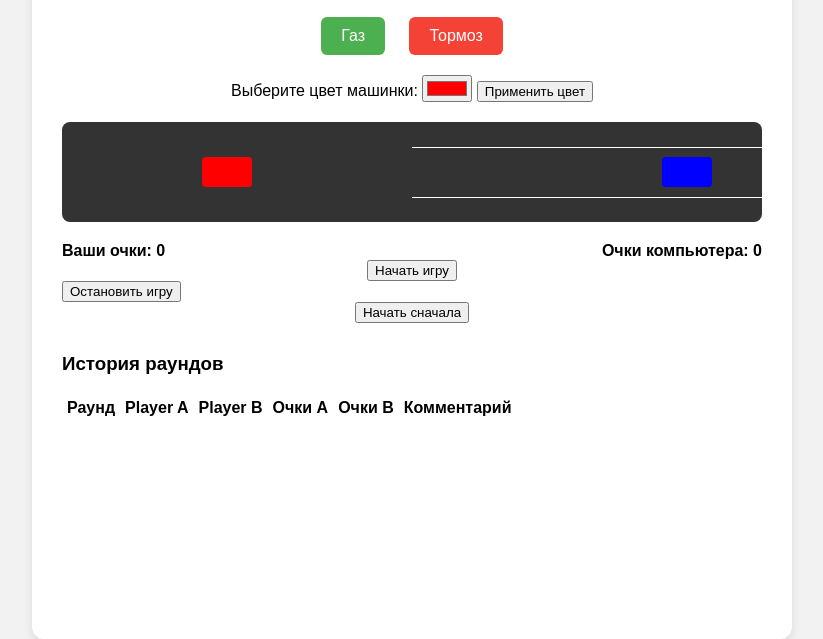
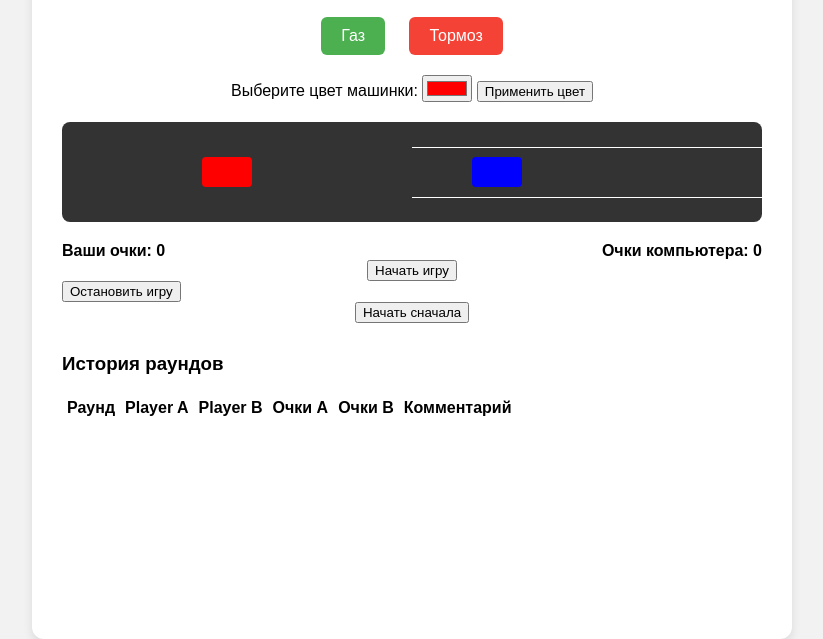
Before and after one commit to pateshman/ChickenOut, a website: page public/index.html in a window 1280 px wide. Both pictures are taken after a click on the button "Начать сначала". Shown: the part 161-800 px from the top of the page, without its empty margins (228-1051 px from the left). Drawn offline with Linux system fonts and the light colour scheme.

Commit message:
правая

```diff
--- a/public/game.js
+++ b/public/game.js
@@ -5,6 +5,8 @@ let timer;
 let timeLeft = 5;
 let playerAAction = null;
 let gamePaused = false;
+
+let botSpeed = 0;
 
 let speed = 0;
 let intervalId = null;
@@ -49,12 +51,14 @@ function startRound() {
   clearInterval(timer);
   timer = setInterval(updateTimer, 1000);
 
-  // Сбрасываем позицию машинки
+  // Сбросить позиции машинок
   const playerCar = document.getElementById('playerCar');
+  const botCar = document.getElementById('botCar');
   playerCar.style.left = '0px';
+  botCar.style.left = '550px';
 
-  // Устанавливаем стартовую скорость (например 5)
   speed = 5;
+  botSpeed = 5; // по умолчанию — едет
 
   // Если анимация уже запущена, очищаем интервал, чтобы перезапустить с нуля
   if (intervalId) {
@@ -83,6 +87,7 @@ function chooseAction(action) {
     clearInterval(timer);
 
     let playerBAction = Math.random() < 0.5 ? 'газ' : 'тормоз';
+    botSpeed = (playerBAction === 'газ') ? 5 : 0;
     let comment = '';
 
     if (playerAAction === 'газ' && playerBAction === 'газ') {
@@ -121,6 +126,7 @@ function endRound() {
   }
 
   let playerBAction = Math.random() < 0.5 ? 'газ' : 'тормоз';
+  botSpeed = (playerBAction === 'газ') ? 5 : 0;
   let comment = '';
 
   if (playerAAction === 'газ' && playerBAction === 'газ') {
@@ -193,23 +199,33 @@ function continueGame() {
 // Анимация машинки
 function moveCar() {
   const playerCar = document.getElementById('playerCar');
-  if (!playerCar) return;
+  const botCar = document.getElementById('botCar');
 
-  const currentPosition = parseInt(playerCar.style.left) || 0;
-
-  if (speed > 0 && currentPosition + speed <= 550) {
-    playerCar.style.left = (currentPosition + speed) + 'px';
+  // Игрок A (едет слева направо)
+  const currentPos = parseInt(playerCar.style.left) || 0;
+  if (speed > 0 && currentPos + speed <= 550) {
+    playerCar.style.left = (currentPos + speed) + 'px';
   } else {
     playerCar.style.left = '550px';
     speed = 0;
+  }
 
-    // Можно остановить анимацию после достижения конца
-    if (intervalId) {
-      clearInterval(intervalId);
-      intervalId = null;
-    }
+  // Игрок B (едет справа налево — просто смещаем его тоже по left, но в обратном направлении)
+  const currentBotPos = parseInt(botCar.style.left) || 0;
+  if (botSpeed > 0 && currentBotPos - botSpeed >= 0) {
+    botCar.style.left = (currentBotPos - botSpeed) + 'px';
+  } else {
+    botCar.style.left = '0px';
+    botSpeed = 0;
+  }
+
+  // Остановка анимации, если обе машины достигли предела
+  if ((speed === 0 && botSpeed === 0) && intervalId) {
+    clearInterval(intervalId);
+    intervalId = null;
   }
 }
+
 
 
 document.addEventListener('DOMContentLoaded', function() {
--- a/public/index.html
+++ b/public/index.html
@@ -22,7 +22,7 @@
 
     <div class="road">
       <div class="car red-car" id="playerCar" style="left: 0;"></div>
-      <div class="car blue-car" id="computerCar"></div>
+      <div class="car blue-car" id="botCar" style="right: 0;"></div>
     </div>
 
     <div class="stats">
--- a/public/style.css
+++ b/public/style.css
@@ -116,12 +116,12 @@ body {
 
 .red-car {
   background: red;
-  left: 50px;
+  left: 0;
 }
 
 .blue-car {
   background: blue;
-  right: 50px;
+  left: 550px;
 }
 
 .stats {
```
